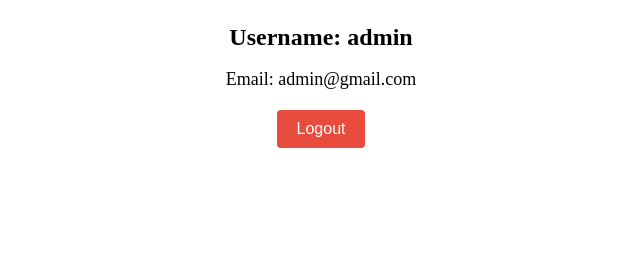
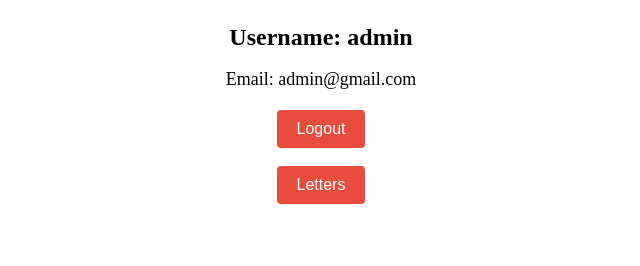
Before and after one commit to HaykGhahramanian/Projects, a Flask app: page /profile in a window 1280 px wide. Shown: the part 258-524 px from the top of the page, without its empty margins (319-959 px from the left). Run offline with Flask 3, Linux system fonts and the light colour scheme; a user stored in the database is signed in.

Commit message:
In profile.html i added letters button so that a user can redirect letters page

```diff
--- a/templates/profile.html
+++ b/templates/profile.html
@@ -64,6 +64,10 @@
 <form action="/submit_comment" method="POST">
  <a class="logout-button" href="{{ url_for('logout') }}">Logout</a>
 </form>
+        <br>
+        <form action="/submit_comment" method="POST">
+ <a class="logout-button" href="{{ url_for('letters') }}">Letters</a>
+</form>
     </div>
 </body>
 </html>
```
